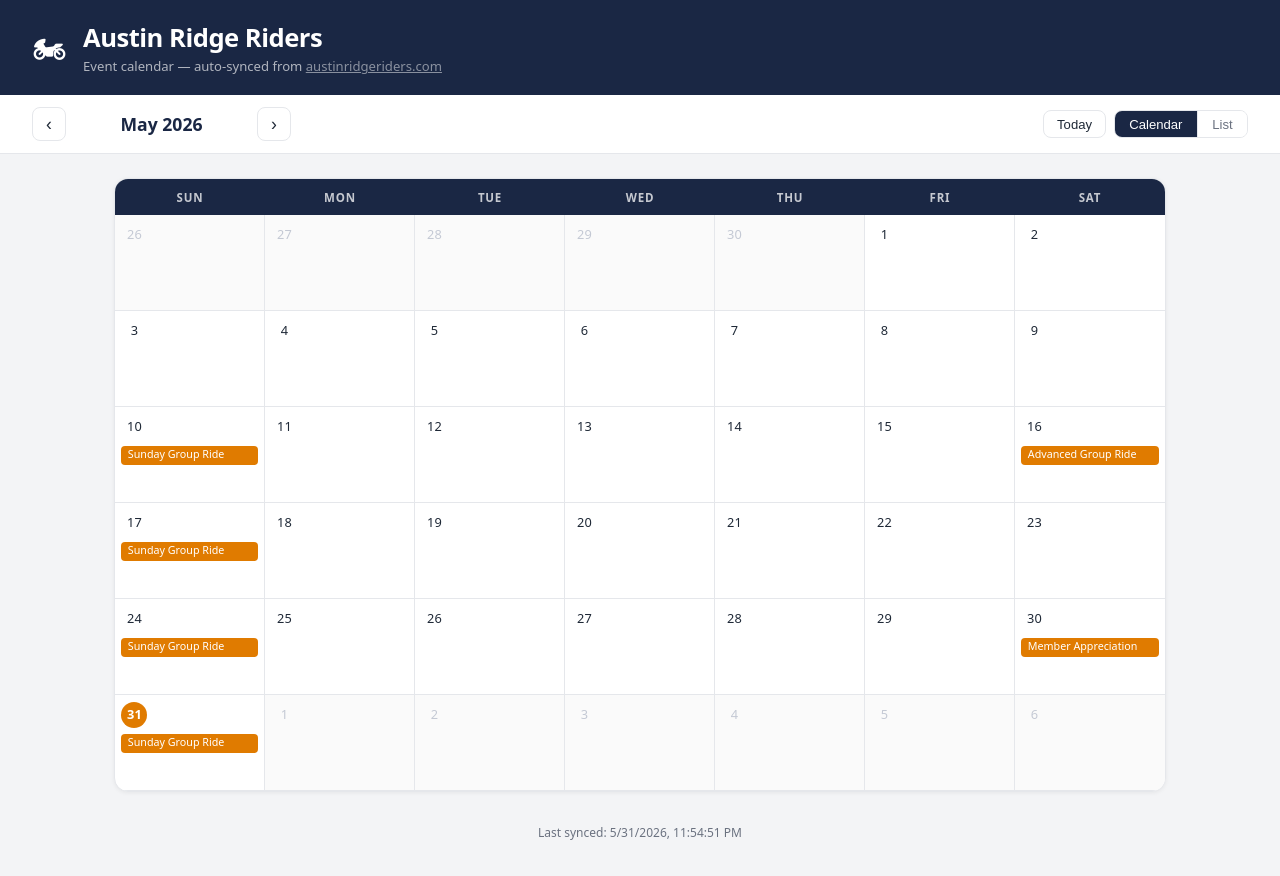
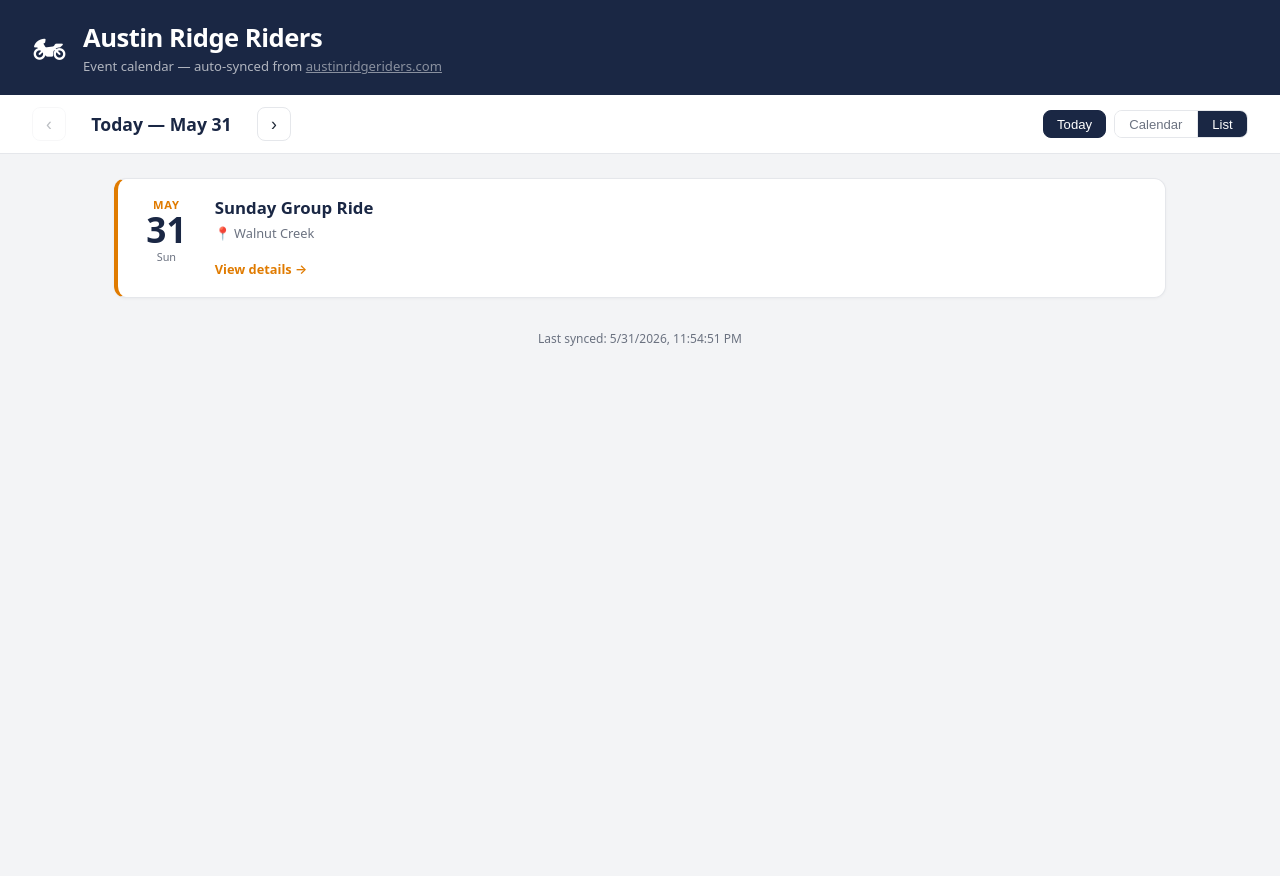
Before and after one commit to rjsteen/austinrides, a website: page index.html in a window 1280 px wide. Both pictures are taken after a click on the button "Today". After the commit the page ends 800 px from the top, so only its background shows below. Drawn offline with Linux system fonts and the light colour scheme.

Commit message:
fix links, today, months

```diff
--- a/index.html
+++ b/index.html
@@ -121,6 +121,11 @@
     }
     .today-btn:hover {
       background: var(--bg);
+    }
+    .today-btn.active {
+      background: var(--navy);
+      color: var(--white);
+      border-color: var(--navy);
     }
     .view-toggle {
       display: flex;
@@ -653,10 +658,18 @@
   // ── Render dispatcher ────────────────────────────────────────────────────────
   function render() {
     const now = new Date();
+    const showingToday = todayOnly && activeView === 'list';
     document.getElementById('month-label').textContent =
-      (todayOnly && activeView === 'list')
+      showingToday
         ? `Today — ${MONTHS[now.getMonth()]} ${now.getDate()}`
         : `${MONTHS[curMonth]} ${curYear}`;
+    document.getElementById('today-btn').className =
+      'today-btn' + (showingToday ? ' active' : '');
+    const atMinMonth = curYear === now.getFullYear() && curMonth <= now.getMonth();
+    const prevBtn = document.getElementById('prev-month');
+    prevBtn.disabled = atMinMonth;
+    prevBtn.style.opacity = atMinMonth ? '0.3' : '';
+    prevBtn.style.cursor  = atMinMonth ? 'default' : '';
     document.getElementById('calendar-view').style.display = activeView === 'calendar' ? '' : 'none';
     document.getElementById('list-view').style.display     = activeView === 'list'     ? '' : 'none';
     if (activeView === 'calendar') renderCalendar();
@@ -882,6 +895,8 @@
 
   // ── Event listeners ───────────────────────────────────────────────────────────
   document.getElementById('prev-month').onclick = () => {
+    const now = new Date();
+    if (curYear === now.getFullYear() && curMonth <= now.getMonth()) return;
     todayOnly = false;
     if (curMonth === 0) { curMonth = 11; curYear--; } else curMonth--;
     render();
@@ -895,8 +910,8 @@
     const now = new Date();
     curYear   = now.getFullYear();
     curMonth  = now.getMonth();
-    todayOnly = activeView === 'list';
-    render();
+    todayOnly = true;
+    setView('list');
   };
   document.getElementById('btn-calendar').onclick = () => setView('calendar');
   document.getElementById('btn-list').onclick     = () => setView('list');
```
